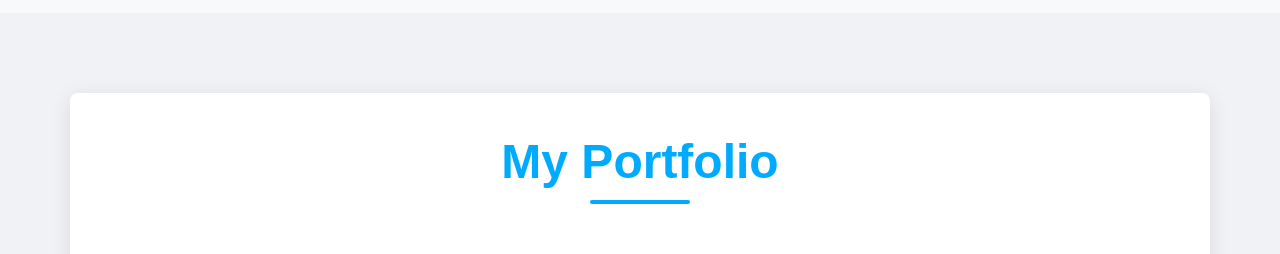
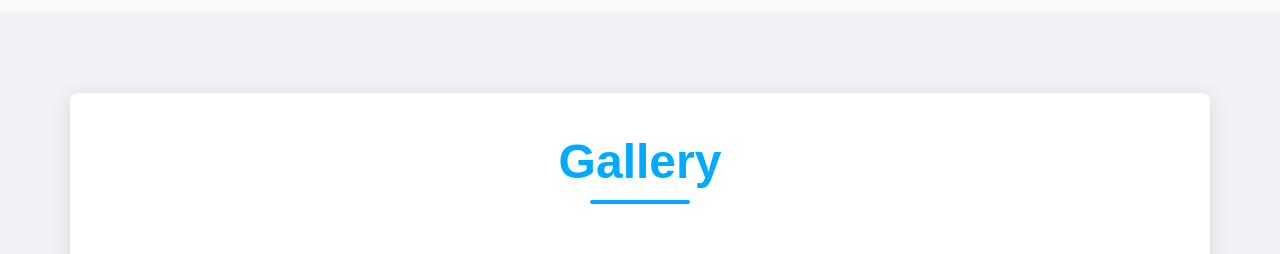
Before and after one commit to Batuliali14/batuliali.github.io, a plain HTML site: page index.html in a window 1280 px wide. Shown: the part 1840-2094 px from the top of the page. Drawn offline with nearby package versions, Linux system fonts and the light colour scheme.

Commit message:
made new changes

```diff
--- a/index.html
+++ b/index.html
@@ -218,7 +218,7 @@
                         <a class="nav-link" href="#services">Services</a>
                     </li>
                     <li class="nav-item">
-                        <a class="nav-link" href="#portfolio">Portfolio</a>
+                        <a class="nav-link" href="#gallery">Gallery</a>
                     </li>
                     <li class="nav-item">
                         <a class="nav-link" href="#contact">Contact</a>
@@ -276,9 +276,9 @@
     </section>
 
     <!-- Portfolio Section -->
-    <section id="portfolio">
+    <section id="gallery">
         <div class="container portfolio">
-            <h2 class="section-title">My Portfolio</h2>
+            <h2 class="section-title">Gallery</h2>
             <div class="row">
                 <div class="col-md-4 portfolio-item">
                     <img src="WhatsApp Image 2024-08-15 at 01.50.35.jpeg" alt="Project 1" height="250">
@@ -331,8 +331,7 @@
 
     <!-- Footer -->
     <footer>
-    <p>&copy; 2024 My Portfolio. All rights reserved. <a href="#">Privacy Policy</a></p>
-    <a href="#contact" class="btn btn-primary">Get in Touch</a>
+    <p>&copy; 2024 Batuli Abubakar. All rights reserved.</p>
    </footer>
 
 
```
